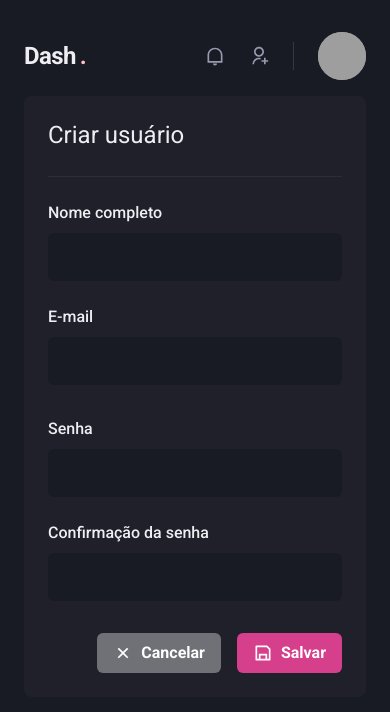
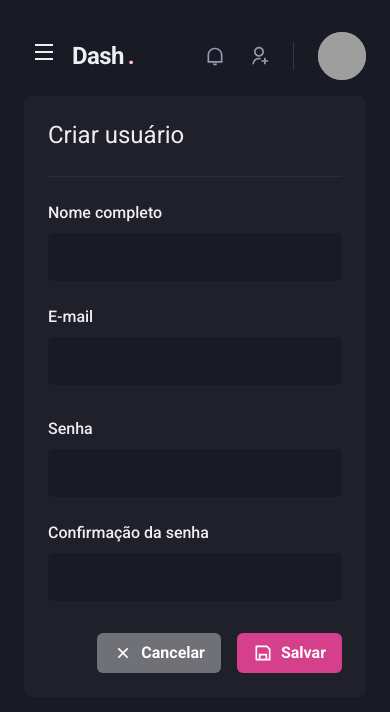
Before and after one commit to Gui-dev/dashboardgo, a Next.js app: page /users/create in a window 390 px wide. Shown: the top 712 px of the page. Built offline with nearby package versions, Linux system fonts and the light colour scheme; grey boxes are pictures that could not be loaded.

Commit message:
feat: add Header mobile responsiveness

```diff
--- a/src/components/Header/index.tsx
+++ b/src/components/Header/index.tsx
@@ -1,11 +1,14 @@
-import { Flex, useBreakpointValue } from '@chakra-ui/react'
+import { Flex, Icon, IconButton, useBreakpointValue } from '@chakra-ui/react'
 
 import { Profile } from './Profile'
 import { Notification } from './Notification'
 import { Logo } from './Logo'
 import { Search } from './Search'
+import { useSidebarDrawer } from 'hooks/useSidebarDrawer'
+import { RiMenuLine } from 'react-icons/ri'
 
 export const Header = () => {
+  const { onOpen } = useSidebarDrawer()
   const isWideVersion = useBreakpointValue({
     base: false,
     lg: true
@@ -22,6 +25,16 @@ export const Header = () => {
       mt="4"
       px="6"
     >
+      { !isWideVersion && (
+        <IconButton
+          icon={ <Icon as={ RiMenuLine }/> }
+          fontSize="24"
+          mr="2"
+          variant="unstyled"
+          onClick={ onOpen }
+          aria-label="Open navigation"
+        />
+      ) }
       <Logo />
 
       { isWideVersion && (
```
